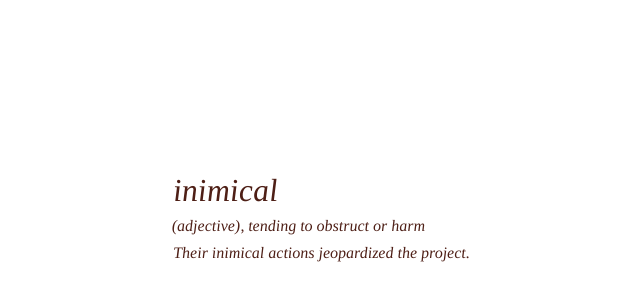
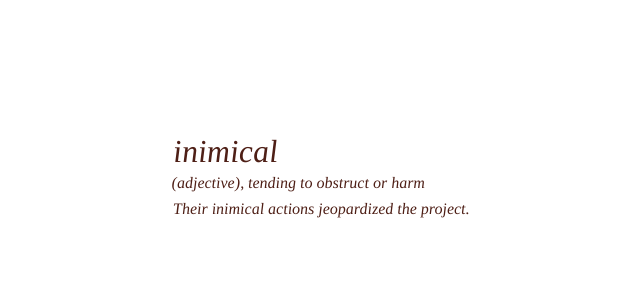
Before and after one commit to eshasingh05/notionwidgetwordoftheday, a plain HTML site: page index.html in a window 1280 px wide. Shown: the part 194-494 px from the top of the page, without its empty margins (321-961 px from the left). Drawn offline with Linux system fonts and the light colour scheme.

Commit message:
Update styles.css kdajfl

```diff
--- a/styles.css
+++ b/styles.css
@@ -1,5 +1,4 @@
 html, body {
-    height: 100%;
     margin: 0;
     padding: 0;
 }
@@ -10,7 +9,7 @@ body {
     display: flex;
     justify-content: center;
     align-items: center;
-    height: 100vh; /* Full viewport height */
+    height: 90vh; /* Full viewport height */
     transform: skewX(3deg);
     font-style: italic;
     box-sizing: border-box;
@@ -20,7 +19,7 @@ body {
     font-size: 2em;
     margin-left: 3px;
     color: #4e1f16;
-    line-height: 1;
+    line-height: 25px;
     margin-bottom: 0px; /* Less space between word and definition */
 
 }
@@ -28,12 +27,11 @@ body {
 #definitionLine {
     font-size: 1em;
     color: #4e1f16;
-    line-height: 1.2;
     margin-top: 10px;
 }
 
 #example {
     font-size: 1em;
     color: #4e1f16;
-    line-height: 0.2;
+    line-height: 1px;
 }
```
